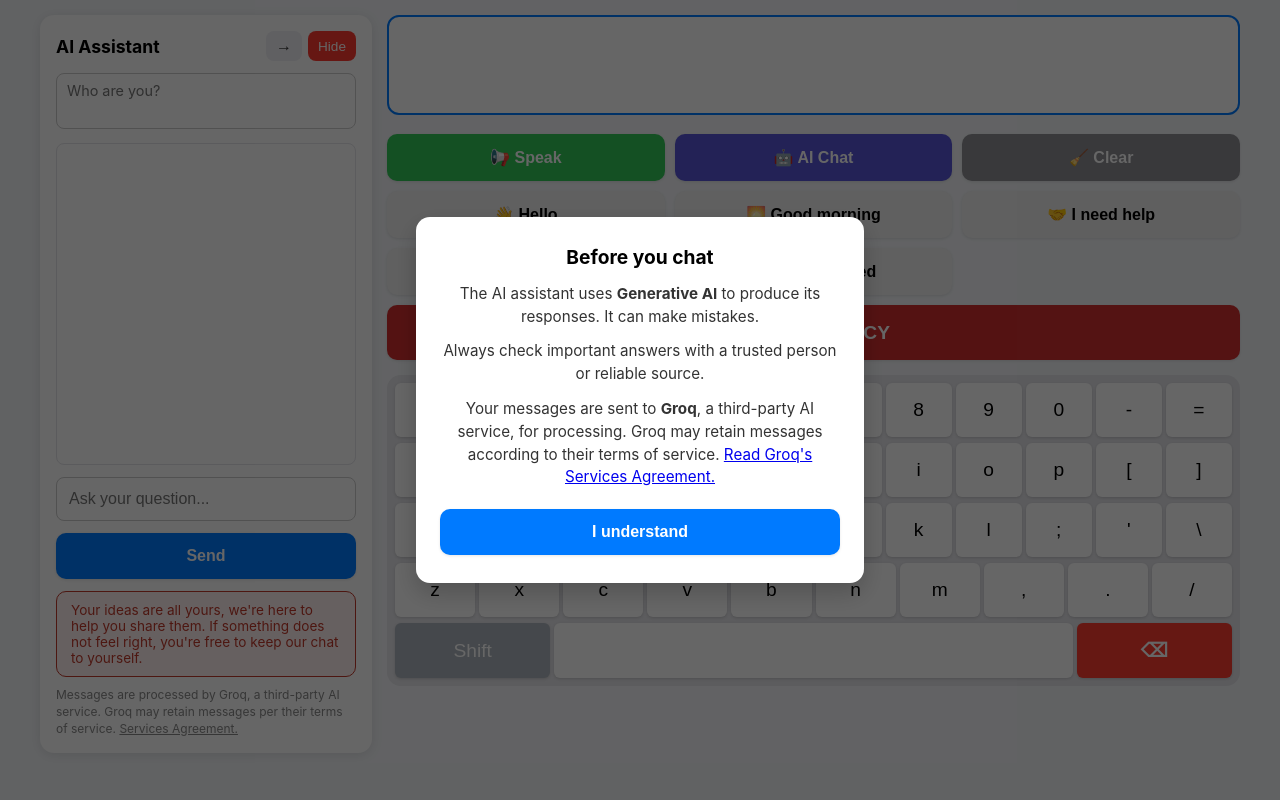
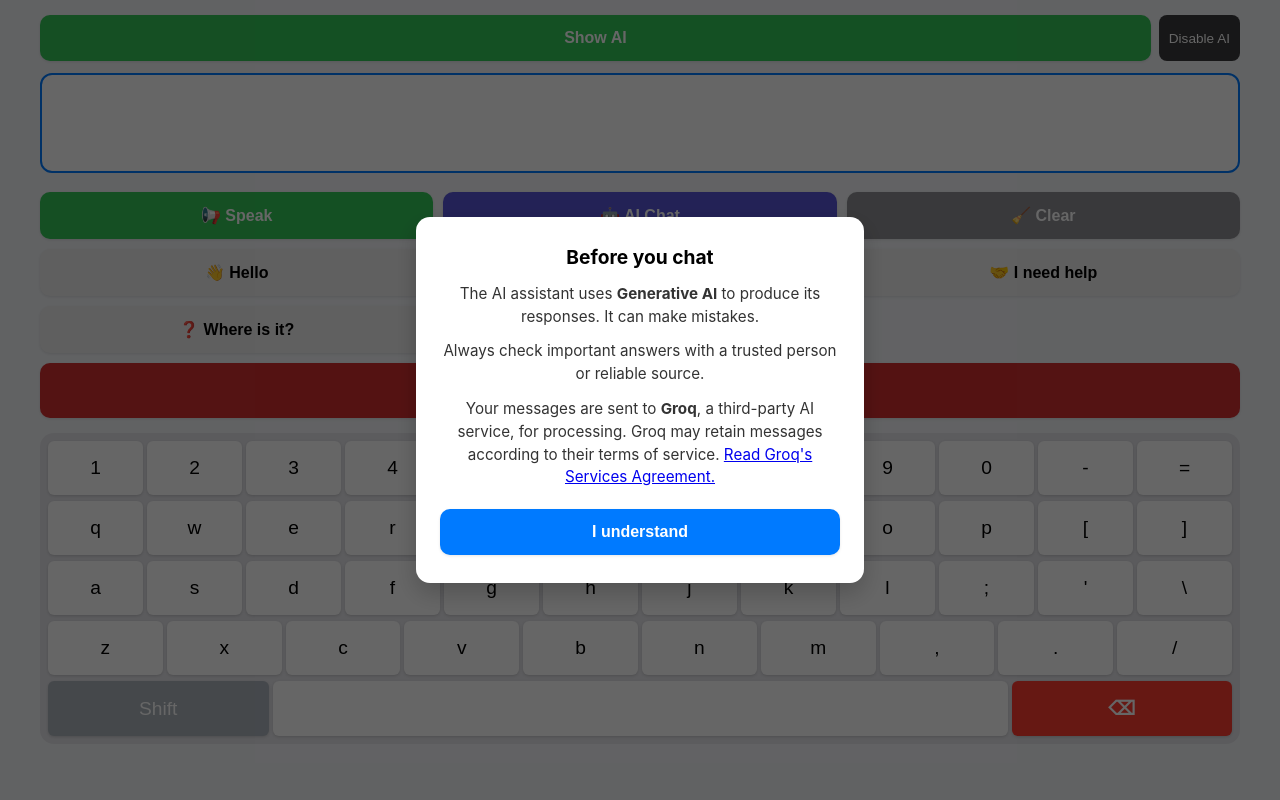
Before and after one commit to codeblasts1999/AAC, a Flask app: page / in a window 1280 px wide. Run offline with Flask 3, Linux system fonts and the light colour scheme.

Commit message:
Fix accessibility issue with disable AI button

```diff
--- a/waterdog-app/static/script.js
+++ b/waterdog-app/static/script.js
@@ -120,17 +120,22 @@ document.addEventListener('DOMContentLoaded', () => {
         resetBtn(btn) {
             if (!btn) return;
             btn.textContent = btn === speakBtn ? '📢 Speak' : '🔊';
+            btn.setAttribute('aria-label', btn === speakBtn ? 'Speak' : 'Read aloud');
         },
         setPlaying(btn) {
             if (this.activeBtn && this.activeBtn !== btn) this.resetBtn(this.activeBtn);
             this.activeBtn = btn;
             this.paused = false;
-            if (btn) btn.textContent = btn === speakBtn ? '⏸ Pause' : '⏸';
+            if (btn) {
+                btn.textContent = btn === speakBtn ? '⏸ Pause' : '⏸';
+                btn.setAttribute('aria-label', 'Pause');
+            }
         },
         setPaused() {
             this.paused = true;
             if (this.activeBtn) {
                 this.activeBtn.textContent = this.activeBtn === speakBtn ? '▶ Resume' : '▶';
+                this.activeBtn.setAttribute('aria-label', 'Resume');
             }
         },
         clear() {
@@ -215,19 +220,30 @@ document.addEventListener('DOMContentLoaded', () => {
         aiPanel.classList.toggle('panel-right');
         const isRight = aiPanel.classList.contains('panel-right');
         togglePanelBtn.textContent = isRight ? '←' : '→';
-        togglePanelBtn.title = isRight ? 'Move panel to left' : 'Move panel to right';
+        togglePanelBtn.setAttribute('aria-label', isRight ? 'Move panel to left' : 'Move panel to right');
     };
 
     // Hide / Show AI panel
+    const aiRevealBtns = document.getElementById('ai-reveal-btns');
     const showAiBtn = document.getElementById('show-ai-btn');
+
+    const disableAI = () => {
+        aiPanel.remove();
+        aiRevealBtns.style.display = 'none';
+    };
+
     document.getElementById('hide-ai-btn').onclick = () => {
         aiPanel.classList.add('panel-hidden');
-        showAiBtn.style.display = 'block';
+        aiRevealBtns.style.display = 'flex';
+        showAiBtn.focus();
     };
     showAiBtn.onclick = () => {
         aiPanel.classList.remove('panel-hidden');
-        showAiBtn.style.display = 'none';
+        aiRevealBtns.style.display = 'none';
+        document.getElementById('hide-ai-btn').focus();
     };
+    document.getElementById('disable-ai-btn').onclick = disableAI;
+    document.getElementById('disable-ai-btn-main').onclick = disableAI;
 
     // --- AI Chat Logic ---
     const sendAiBtn = document.getElementById('send-ai-btn');
@@ -283,7 +299,7 @@ document.addEventListener('DOMContentLoaded', () => {
         const speakAiBtn = document.createElement('button');
         speakAiBtn.className = 'ai-action-btn speak-ai-btn';
         speakAiBtn.textContent = '🔊';
-        speakAiBtn.title = 'Read aloud';
+        speakAiBtn.setAttribute('aria-label', 'Read aloud');
         speakAiBtn.onclick = () => speakText(replyText, speakAiBtn);
 
         const rejectBtn = document.createElement('button');
@@ -436,6 +452,10 @@ document.addEventListener('DOMContentLoaded', () => {
         disclaimerModal.classList.add('hidden');
     };
 
+    // Start with AI panel hidden — user opts in
+    aiPanel.classList.add('panel-hidden');
+    aiRevealBtns.style.display = 'flex';
+
     // Initialize Keyboard on mount
     renderKeyboard();
 });
--- a/waterdog-app/static/style.css
+++ b/waterdog-app/static/style.css
@@ -1,3 +1,15 @@
+.sr-only {
+    position: absolute;
+    width: 1px;
+    height: 1px;
+    padding: 0;
+    margin: -1px;
+    overflow: hidden;
+    clip: rect(0, 0, 0, 0);
+    white-space: nowrap;
+    border: 0;
+}
+
 body {
     font-family: -apple-system, BlinkMacSystemFont, "Segoe UI", Roboto, sans-serif;
     padding: 15px;
@@ -36,7 +48,7 @@ body {
     margin-bottom: 12px;
 }
 
-.panel-header h3 {
+.panel-header h2 {
     margin: 0;
     font-size: 1.1rem;
 }
@@ -83,18 +95,48 @@ body {
     font-family: inherit;
 }
 
+#ai-reveal-btns {
+    display: none;
+    gap: 8px;
+    margin-bottom: 12px;
+}
+
 #show-ai-btn {
-    display: none;
     background: #34c759;
     color: white;
-    width: 100%;
-    margin-bottom: 12px;
+    flex: 1;
+}
+
+#disable-ai-btn-main {
+    background: #3a3a3c;
+    color: white;
+    padding: 6px 10px;
+    font-size: 0.85rem;
+    border-radius: 8px;
+    font-weight: normal;
+    box-shadow: none;
 }
 
 #hide-ai-btn {
     background: #ff3b30;
     color: white;
     padding: 6px 10px;
+    font-size: 0.85rem;
+    border-radius: 8px;
+    font-weight: normal;
+    box-shadow: none;
+}
+
+.disable-ai-section {
+    margin-top: 12px;
+    padding-top: 12px;
+    border-top: 1px solid #e5e5ea;
+}
+
+#disable-ai-btn {
+    background: #3a3a3c;
+    color: white;
+    width: 100%;
     font-size: 0.85rem;
     border-radius: 8px;
     font-weight: normal;
@@ -329,7 +371,7 @@ button {
     text-align: center;
 }
 
-.disclaimer-box h3 {
+.disclaimer-box h2 {
     margin: 0 0 14px;
     font-size: 1.2rem;
 }
--- a/waterdog-app/templates/template.html
+++ b/waterdog-app/templates/template.html
@@ -7,20 +7,24 @@
     <link rel="stylesheet" href="{{ url_for('static', filename='style.css') }}">
 </head>
 <body>
+    <h1 class="sr-only">Express a Thought — AAC Keyboard</h1>
+
     <div id="app">
         <!-- AI Chat Panel (inline, starts left) -->
-        <div id="ai-panel">
+        <div id="ai-panel" aria-label="AI Assistant panel">
             <div class="panel-header">
-                <h3>AI Assistant</h3>
+                <h2>AI Assistant</h2>
                 <div class="panel-header-actions">
-                    <button id="toggle-panel-btn" title="Move panel to right">→</button>
-                    <button id="hide-ai-btn">Hide</button>
+                    <button id="toggle-panel-btn" aria-label="Move panel to right">→</button>
+                    <button id="hide-ai-btn" aria-label="Hide AI panel">Hide</button>
                 </div>
             </div>
             <div class="who-are-you-section">
+                <label for="who-are-you" class="sr-only">Who are you? Describe yourself so the AI can personalise its responses.</label>
                 <textarea id="who-are-you" placeholder="Who are you?"></textarea>
             </div>
-            <div id="chat-history"></div>
+            <div id="chat-history" role="log" aria-live="polite" aria-label="Chat history"></div>
+            <label for="ai-input" class="sr-only">Ask the AI a question</label>
             <input type="text" id="ai-input" placeholder="Ask your question...">
             <div class="modal-buttons">
                 <button id="send-ai-btn">Send</button>
@@ -31,13 +35,20 @@
             <div class="groq-notice">
                 Messages are processed by Groq, a third-party AI service. Groq may retain messages per their terms of service. <a href="https://console.groq.com/docs/legal/services-agreement" target="_blank" rel="noopener">Services Agreement.</a>
             </div>
+            <div class="disable-ai-section">
+                <button id="disable-ai-btn" aria-label="Disable AI for this session">Disable AI</button>
+            </div>
         </div>
 
         <!-- Main content: output field + controls + keyboard -->
         <div id="main-content">
-            <button id="show-ai-btn">Show AI</button>
+            <div id="ai-reveal-btns">
+                <button id="show-ai-btn" aria-label="Show AI panel">Show AI</button>
+                <button id="disable-ai-btn-main" aria-label="Disable AI for this session">Disable AI</button>
+            </div>
+            <label for="output-field" class="sr-only">Type here to speak aloud</label>
             <textarea id="output-field"></textarea>
-            <div class="controls">
+            <div class="controls" role="group" aria-label="Quick phrase buttons">
                 <button id="speak-btn">📢 Speak</button>
                 <button id="ai-btn">🤖 AI Chat</button>
                 <button id="clear-btn">🧹 Clear</button>
@@ -48,14 +59,14 @@
                 <button id="finish-btn">✅ Task finished</button>
                 <button id="emergency-btn" style="background: #d32f2f; color: white;">🚨 EMERGENCY</button>
             </div>
-            <div id="keyboard"></div>
+            <div id="keyboard" role="group" aria-label="On-screen keyboard"></div>
         </div>
     </div>
 
     <!-- AI Disclaimer Modal -->
-    <div id="disclaimer-modal" class="disclaimer-overlay">
+    <div id="disclaimer-modal" class="disclaimer-overlay" role="dialog" aria-modal="true" aria-labelledby="disclaimer-title">
         <div class="disclaimer-box">
-            <h3>Before you chat</h3>
+            <h2 id="disclaimer-title">Before you chat</h2>
             <p>The AI assistant uses <strong>Generative AI</strong> to produce its responses. It can make mistakes.</p>
             <p>Always check important answers with a trusted person or reliable source.</p>
             <p>Your messages are sent to <strong>Groq</strong>, a third-party AI service, for processing. Groq may retain messages according to their terms of service. <a href="https://console.groq.com/docs/legal/services-agreement" target="_blank" rel="noopener">Read Groq's Services Agreement.</a></p>
```
